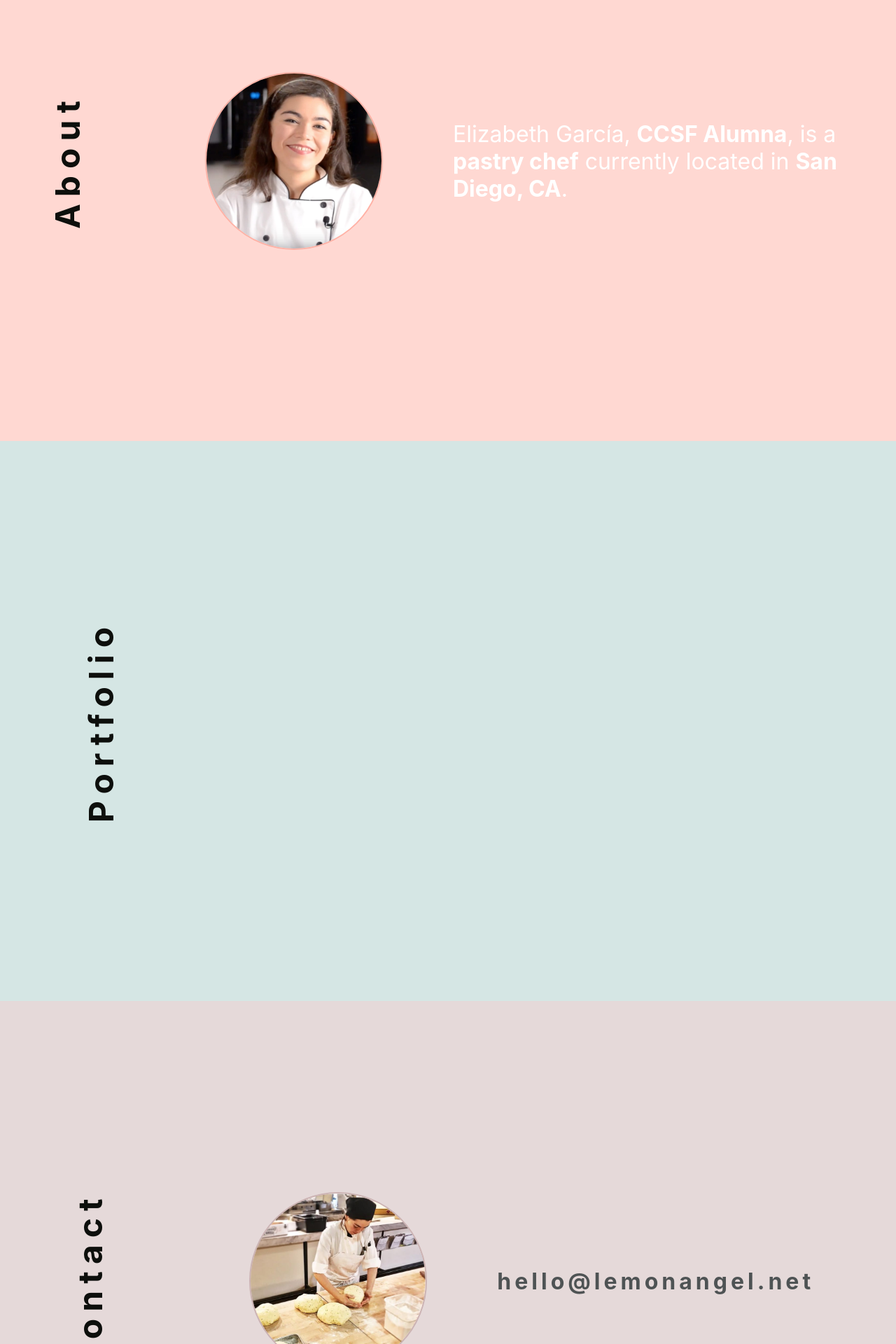
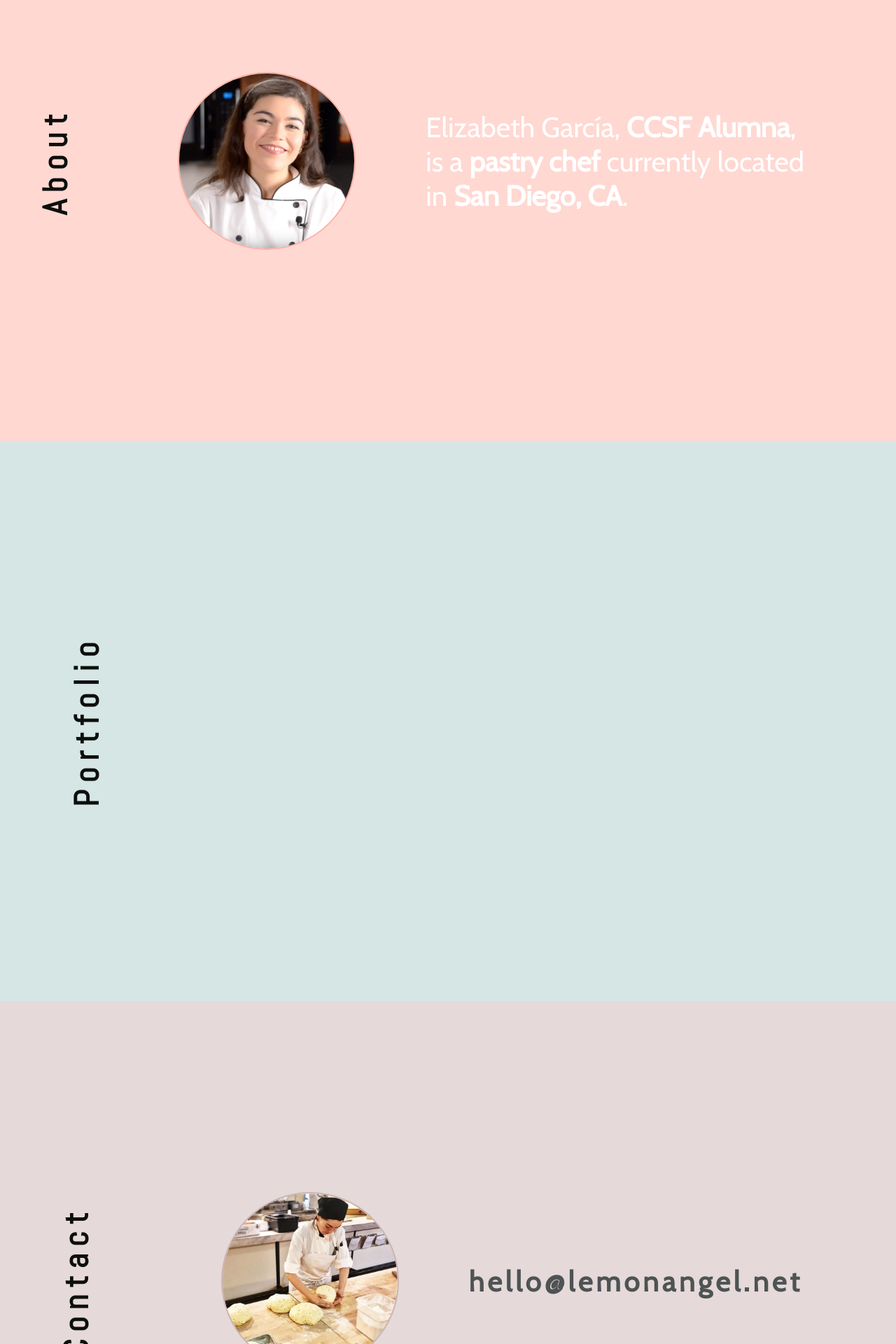
Before and after one commit to jenna-m/lemon-angel, a React (Create React App) app: page / in a window 1280 px wide. Shown: the part 1120-3040 px from the top of the page at 70% size. Built offline with nearby package versions, Linux system fonts and the light colour scheme.

Commit message:
Update App.scss

```diff
--- a/src/App.scss
+++ b/src/App.scss
@@ -1,3 +1,9 @@
+@import url('https://fonts.googleapis.com/css?family=Abel|Cabin&display=swap');
+
+// h1 font
+$abel: 'Abel', sans-serif;
+$cabin: 'Cabin', 'Arial', sans-serif;
+
 // Color variables
 $white: #fff;
 $black: #0d0f0c;
@@ -7,19 +13,14 @@ $blue: #abcdca;
 $lilac: #ccb3b3;
 $lemon: #f5ed42;
 
-// h1 font
-$abel: 'Abel', sans-serif;
-// body font
-$cabin: 'Cabin', 'Arial', sans-serif;
-
 body {
 	margin: 0;
-	font: $cabin;
+	font-family: $cabin;
 	font-size: 1em;
 }
 
 h1 {
-	font: $abel;
+	font-family: $abel;
 	color: $black;
 	font-size: 3rem;
 	letter-spacing: 10px;
@@ -95,7 +96,7 @@ h1 {
 	p {
 		width: 43%;
 		color: $white;
-		font-size: 2rem;
+		font-size: 2.5rem;
 	}
 	span {
 		font-weight: 700;
@@ -128,7 +129,7 @@ h1 {
 	}
 	p {
 		color: $grey;
-		font-size: 2rem;
+		font-size: 2.5rem;
 		font-weight: 700;
 		letter-spacing: 5px;
 	}
```
